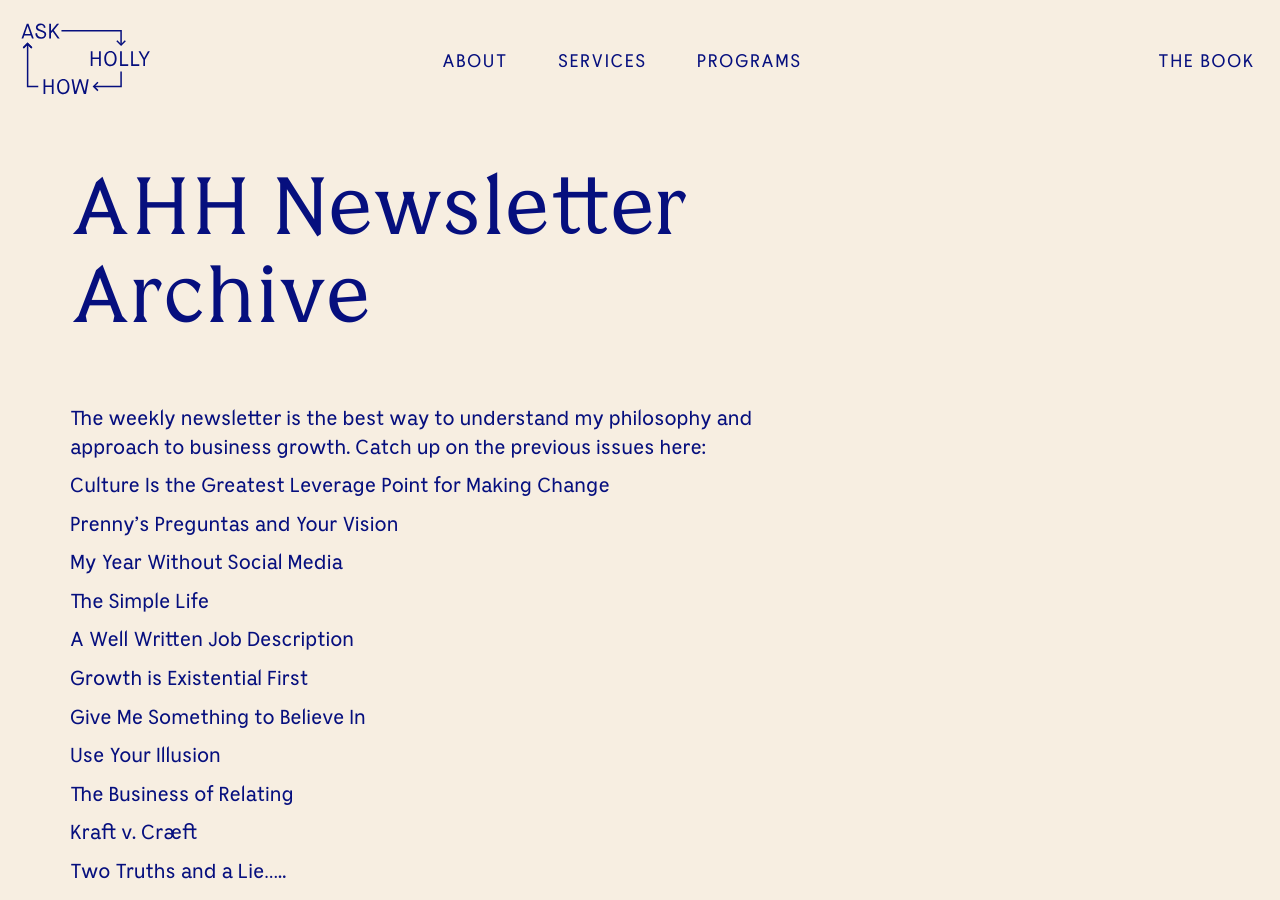
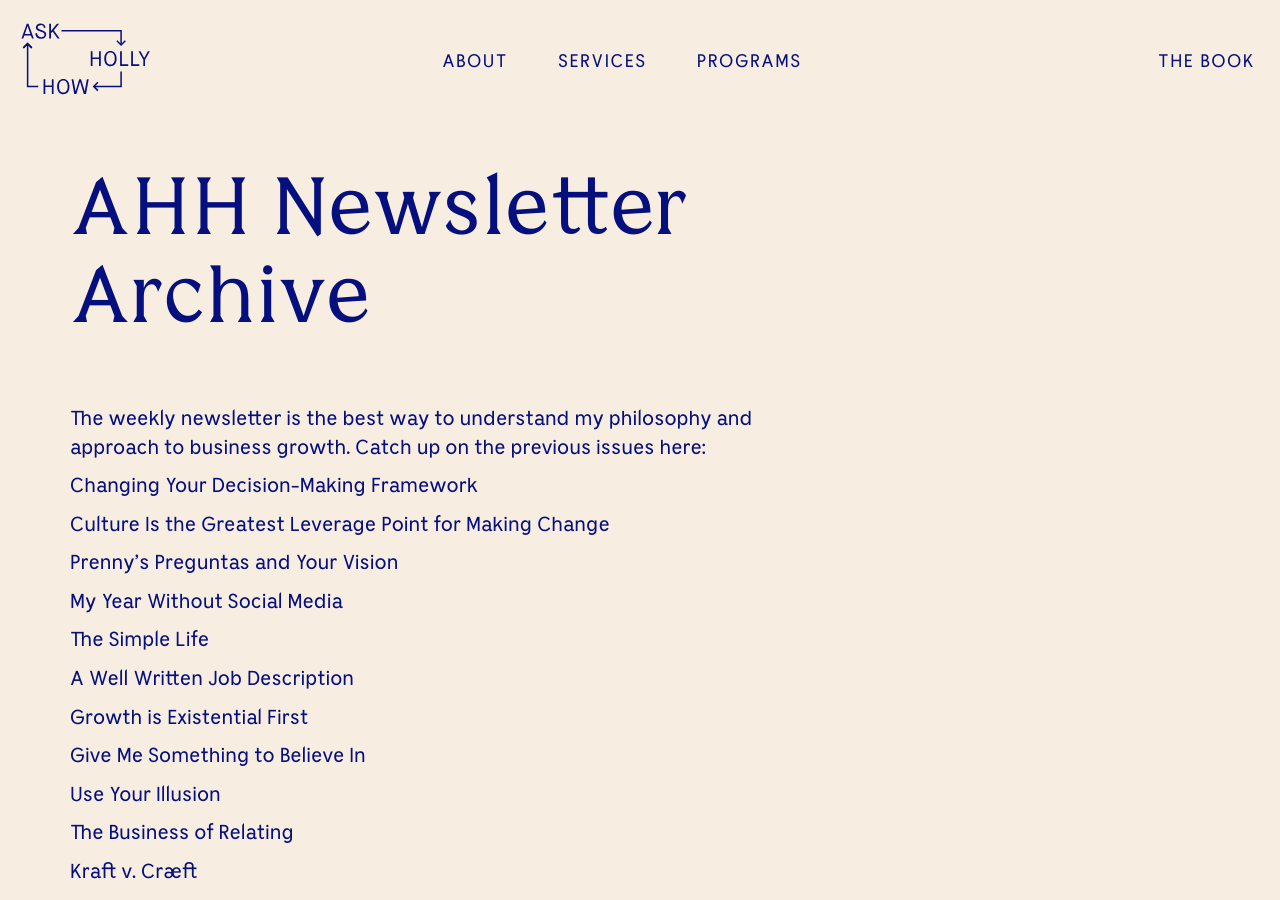
Before and after one commit to hollyhoward78/ask-holly-how, a Jekyll site: the page built from _posts/2017-06-22-intropost.md, in a window 1280 px wide and 900 px high. Built offline with Jekyll 4.4.1, drawn with Linux system fonts in a browser that asks for light colours; a script that is not in the unit is left out; comment, search, counter and statistics services are not loaded.

Commit message:
Update Resources “2017-06-22-intropost”

```diff
--- a/_posts/2017-06-22-intropost.md
+++ b/_posts/2017-06-22-intropost.md
@@ -4,6 +4,8 @@ title: AHH Newsletter Archive
 date: 2021-05-31T22:35:39.433Z
 ---
 The weekly newsletter is the best way to understand my philosophy and approach to business growth. Catch up on the previous issues here:
+
+[Changing Your Decision-Making Framework](https://us9.campaign-archive.com/?u=5d546171d6acc818005d962e1&id=e3f250def0)
 
 [Culture Is the Greatest Leverage Point for Making Change](https://us9.campaign-archive.com/?u=5d546171d6acc818005d962e1&id=4066594073)
 
```
